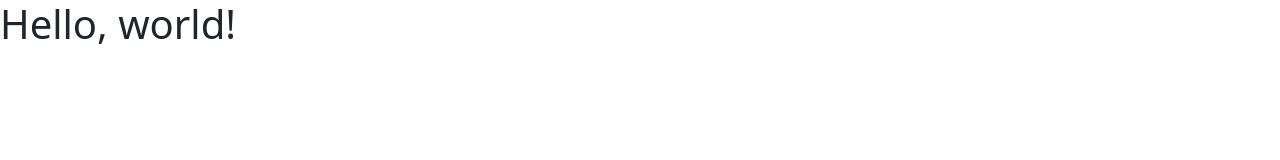
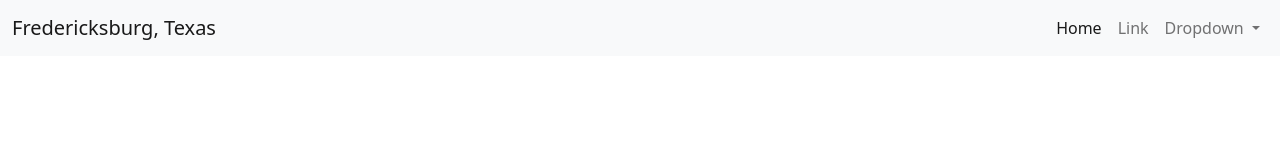
Before and after one commit to jwareing/OPIM-668-website-project, a plain HTML site: page index.html in a window 1280 px wide. Drawn offline with nearby package versions, Linux system fonts and the light colour scheme.

Commit message:
Add nav bar to index.

```diff
--- a/index.html
+++ b/index.html
@@ -9,20 +9,43 @@
     <!-- Bootstrap CSS -->
     <link href="https://cdn.jsdelivr.net/npm/bootstrap@5.0.0-beta3/dist/css/bootstrap.min.css" rel="stylesheet" integrity="sha384-eOJMYsd53ii+scO/bJGFsiCZc+5NDVN2yr8+0RDqr0Ql0h+rP48ckxlpbzKgwra6" crossorigin="anonymous">
 
-    <title>Hello, world!</title>
+    <title>Fredericksburg, TX</title>
   </head>
   <body>
-    <h1>Hello, world!</h1>
+    <nav class="navbar navbar-expand-lg navbar-light bg-light">
+  <div class="container-fluid">
+    <a class="navbar-brand" href="#">Fredericksburg, Texas</a>
+    <button class="navbar-toggler" type="button" data-bs-toggle="collapse" data-bs-target="#navbarSupportedContent" aria-controls="navbarSupportedContent" aria-expanded="false" aria-label="Toggle navigation">
+      <span class="navbar-toggler-icon"></span>
+    </button>
+    <div class="collapse navbar-collapse" id="navbarSupportedContent">
+      <ul class="navbar-nav ms-auto mb-2 mb-lg-0">
+        <li class="nav-item">
+          <a class="nav-link active" aria-current="page" href="#">Home</a>
+        </li>
+        <li class="nav-item">
+          <a class="nav-link" href="#">Link</a>
+        </li>
+        <li class="nav-item dropdown">
+          <a class="nav-link dropdown-toggle" href="#" id="navbarDropdown" role="button" data-bs-toggle="dropdown" aria-expanded="false">
+            Dropdown
+          </a>
+          <ul class="dropdown-menu dropdown-menu-end" aria-labelledby="navbarDropdown">
+            <li><a class="dropdown-item" href="#">Action</a></li>
+            <li><a class="dropdown-item" href="#">Another action</a></li>
+            <li><hr class="dropdown-divider"></li>
+            <li><a class="dropdown-item" href="#">Something else here</a></li>
+          </ul>
+        </li>
+      </ul>
 
-    <!-- Optional JavaScript; choose one of the two! -->
+    </div>
+  </div>
+</nav>
 
     <!-- Option 1: Bootstrap Bundle with Popper -->
     <script src="https://cdn.jsdelivr.net/npm/bootstrap@5.0.0-beta3/dist/js/bootstrap.bundle.min.js" integrity="sha384-JEW9xMcG8R+pH31jmWH6WWP0WintQrMb4s7ZOdauHnUtxwoG2vI5DkLtS3qm9Ekf" crossorigin="anonymous"></script>
 
-    <!-- Option 2: Separate Popper and Bootstrap JS -->
-    <!--
-    <script src="https://cdn.jsdelivr.net/npm/@popperjs/core@2.9.1/dist/umd/popper.min.js" integrity="sha384-SR1sx49pcuLnqZUnnPwx6FCym0wLsk5JZuNx2bPPENzswTNFaQU1RDvt3wT4gWFG" crossorigin="anonymous"></script>
-    <script src="https://cdn.jsdelivr.net/npm/bootstrap@5.0.0-beta3/dist/js/bootstrap.min.js" integrity="sha384-j0CNLUeiqtyaRmlzUHCPZ+Gy5fQu0dQ6eZ/xAww941Ai1SxSY+0EQqNXNE6DZiVc" crossorigin="anonymous"></script>
-    -->
+
   </body>
 </html>
```
